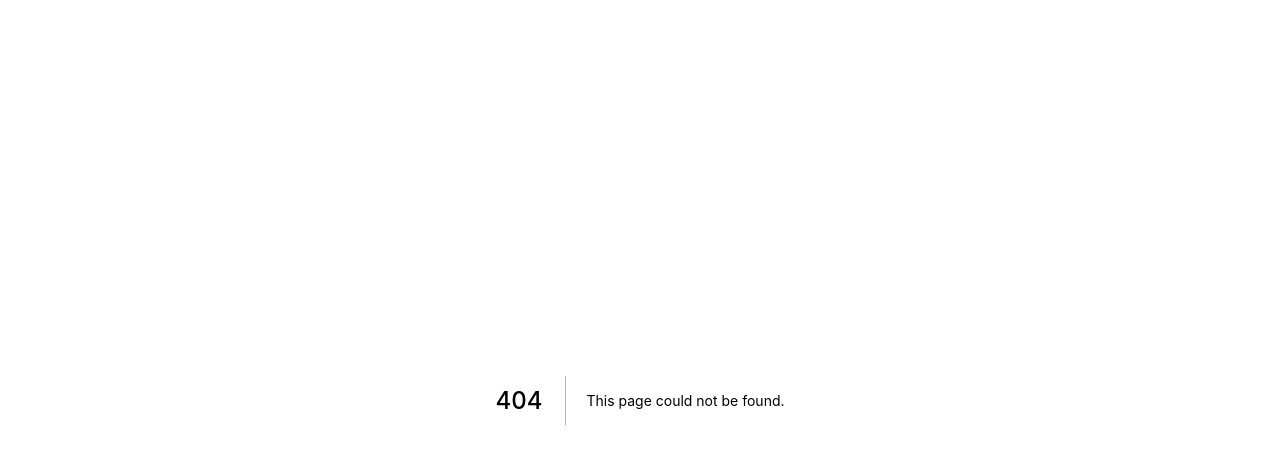
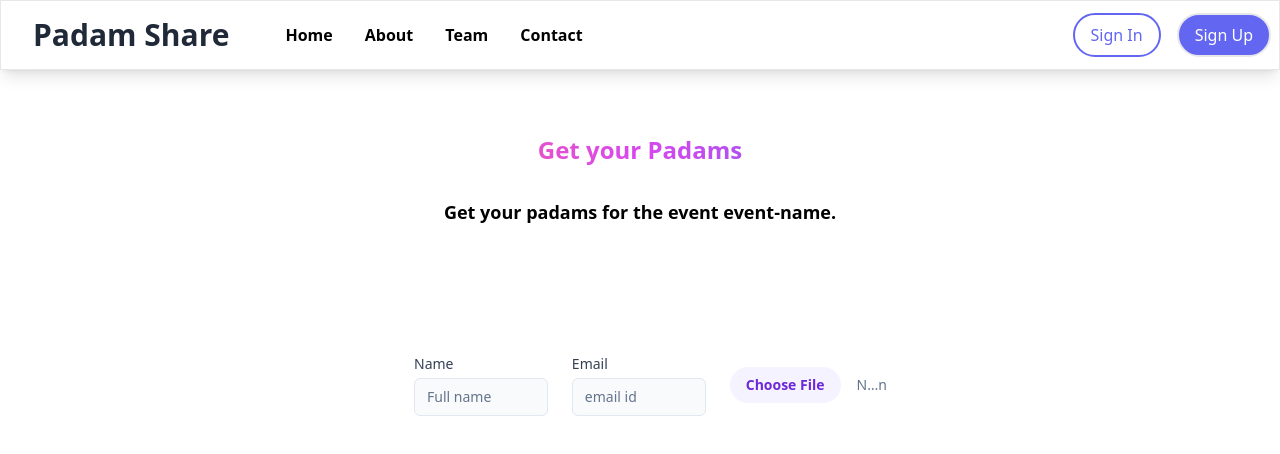
Before and after one commit to ARK-ASWINRAJ/padam-share, a Next.js app: page /getpic in a window 1280 px wide. Before the commit this address had no page. Shown: the top 454 px of the page. Built offline with nearby package versions, Linux system fonts and the light colour scheme.

Commit message:
Pic form for user initialised

```diff
--- /dev/null
+++ b/components/Form.js
@@ -0,0 +1,68 @@
+import React from "react";
+import Image from "next/image";
+
+const Form = () => {
+  return (
+    <div className="items-center my-32 mx-auto max-w-[500px] ">
+      <form className="flex items-center space-x-6">
+        <div className="shrink-0 ">
+          {/* <Image
+            className="h-16 w-16 object-cover rounded-full"
+            src="https://images.unsplash.com/photo-1580489944761-15a19d654956?ixlib=rb-1.2.1&ixid=MnwxMjA3fDB8MHxwaG90by1wYWdlfHx8fGVufDB8fHx8&auto=format&fit=crop&w=1361&q=80"
+            alt="Current profile photo"
+            width={50}
+            height={50}
+          /> */}
+        </div>
+        <label className="block">
+          <span className="block text-sm font-medium text-slate-700">Name</span>
+
+          <input
+            type="text"
+            value="Full name"
+            disabled
+            className="mt-1 block w-full px-3 py-2 bg-white border border-slate-300 rounded-md text-sm shadow-sm placeholder-slate-400
+      focus:outline-none focus:border-sky-500 focus:ring-1 focus:ring-sky-500
+      disabled:bg-slate-50 disabled:text-slate-500 disabled:border-slate-200 disabled:shadow-none
+      invalid:border-pink-500 invalid:text-pink-600
+      focus:invalid:border-pink-500 focus:invalid:ring-pink-500
+    "
+          />
+        </label>
+        <label className="block">
+          <span className="block text-sm font-medium text-slate-700">
+            Email
+          </span>
+
+          <input
+            type="email"
+            value="email id"
+            disabled
+            className="mt-1 block w-full px-3 py-2 bg-white border border-slate-300 rounded-md text-sm shadow-sm placeholder-slate-400
+      focus:outline-none focus:border-sky-500 focus:ring-1 focus:ring-sky-500
+      disabled:bg-slate-50 disabled:text-slate-500 disabled:border-slate-200 disabled:shadow-none
+      invalid:border-pink-500 invalid:text-pink-600
+      focus:invalid:border-pink-500 focus:invalid:ring-pink-500
+    "
+          />
+        </label>
+
+        <label className="block">
+          <span className="sr-only">Choose profile photo</span>
+          <input
+            type="file"
+            className="block w-full text-sm text-slate-500
+      file:mr-4 file:py-2 file:px-4
+      file:rounded-full file:border-0
+      file:text-sm file:font-semibold
+      file:bg-violet-50 file:text-violet-700
+      hover:file:bg-violet-100
+    "
+          />
+        </label>
+      </form>
+    </div>
+  );
+};
+
+export default Form;
--- /dev/null
+++ b/pages/getpic.js
@@ -0,0 +1,24 @@
+import Head from "next/head";
+import Image from "next/image";
+import Form from "../components/Form";
+import Navbar from "../components/Navbar";
+
+export default function Home() {
+  return (
+    <>
+      <Head>
+        <title>Get Padam</title>
+      </Head>
+      <Navbar />
+      <div className="items-center text-center">
+        <h1 className="text-2xl text-transparent bg-clip-text mx-auto max-w-[650px] bg-gradient-to-r from-rose-400 via-fuchsia-500 to-indigo-500 md:mt-16 mt-8 font-bold ">
+          Get your Padams
+        </h1>
+        <p className="text-lg mx-auto max-w-[400px] mt-8 font-semibold ">
+          Get your padams for the event event-name.
+        </p>
+      </div>
+      <Form />
+    </>
+  );
+}
--- a/pages/index.js
+++ b/pages/index.js
@@ -14,7 +14,7 @@ export default function Home() {
           Padam Share
         </h1>
         <p className="text-4xl mx-auto max-w-[400px] mt-8 font-semibold font-extralight">
-          Your pics Handpicked
+          Your Pics Handpicked
         </p>
       </div>
       <div className="mt-16 ">
```
